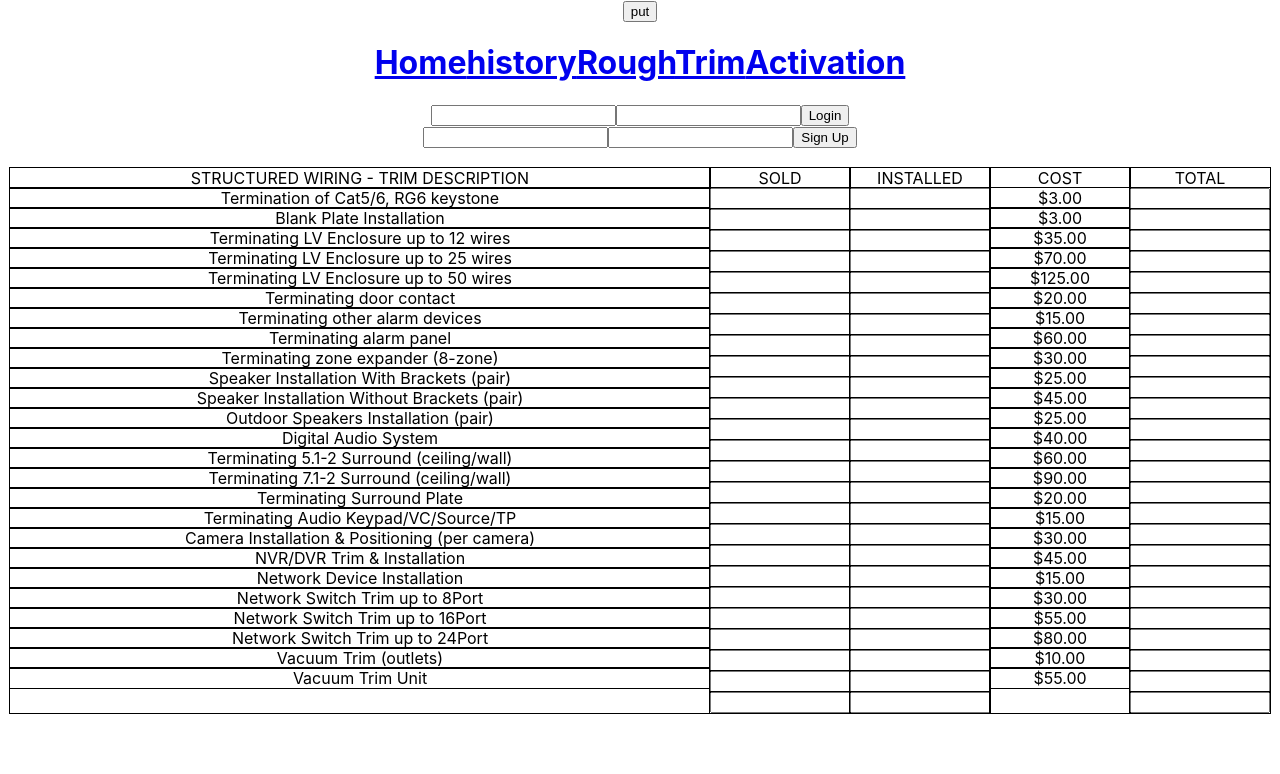
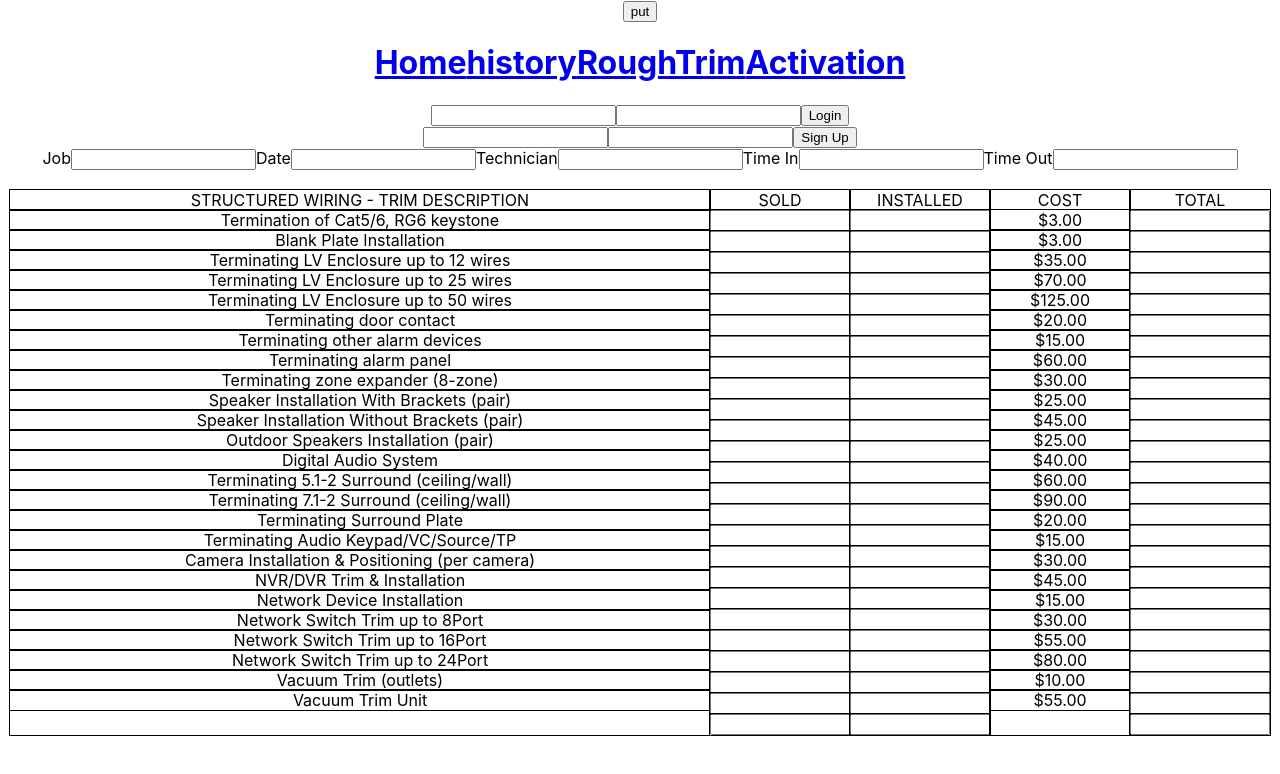
Before and after one commit to aarminoe/procom-piecework, a React (Create React App) app: page /trim in a window 1280 px wide. Shown: the top 774 px of the page. Built offline with nearby package versions, Linux system fonts and the light colour scheme; no server answers; what amazon-cognito-identity-js would draw is missing.

Commit message:
added tech,date, etc header to each page

```diff
--- a/src/Rough.js
+++ b/src/Rough.js
@@ -3,6 +3,11 @@ import { useState } from "react";
 
 function Rough() {
 
+    const [tech, setTech] = useState('')
+    const [timeIn, setTimeIn] = useState('')
+    const [date, setDate] = useState('')
+    const [timeOut, setTimeOut] = useState('')
+    const [job, setJob] = useState('')
     const [wireDrop, setWireDrop] = useState('')
     const [panelInstall, setPanelInstall] = useState('')
     const [prewire1, setPrewire1] = useState('')
@@ -61,11 +66,23 @@ function Rough() {
         })
         .then(res => res.json())
         .then(data => console.log(data));
-      }
+    }
 
 
     return(
         <div>
+            <div>
+                Job
+                <input onChange={(e) => setJob(e.target.value)}></input>
+                Date
+                <input onChange={(e) => setDate(e.target.value)} />
+                Technician
+                <input onChange={(e) => setTech(e.target.value)}/>
+                Time In
+                <input onChange={(e) => setTimeIn(e.target.value)}/>
+                Time Out
+                <input onChange={(e) => setTimeOut(e.target.value)}/>
+            </div>
 
             <div class="grid-container">
                 <div >
--- a/src/Trim.js
+++ b/src/Trim.js
@@ -35,7 +35,22 @@ function Trim() {
     const [vacUnit, setVacUnit] = useState('')
 
     return(
+        <div>
+            <div>
+                Job
+                <input onChange={(e) => setJob(e.target.value)}></input>
+                Date
+                <input onChange={(e) => setDate(e.target.value)} />
+                Technician
+                <input onChange={(e) => setTech(e.target.value)}/>
+                Time In
+                <input onChange={(e) => setTimeIn(e.target.value)}/>
+                Time Out
+                <input onChange={(e) => setTimeOut(e.target.value)}/>
+            </div>
+
         <div class='grid-container'>
+
             <div >
                 <div class='nested'>
                     STRUCTURED WIRING - TRIM DESCRIPTION
@@ -229,6 +244,7 @@ function Trim() {
                 <div class='nested'><input class='nested-input'/></div>
             </div>
         </div>
+        </div>
     )
 }
 
```
